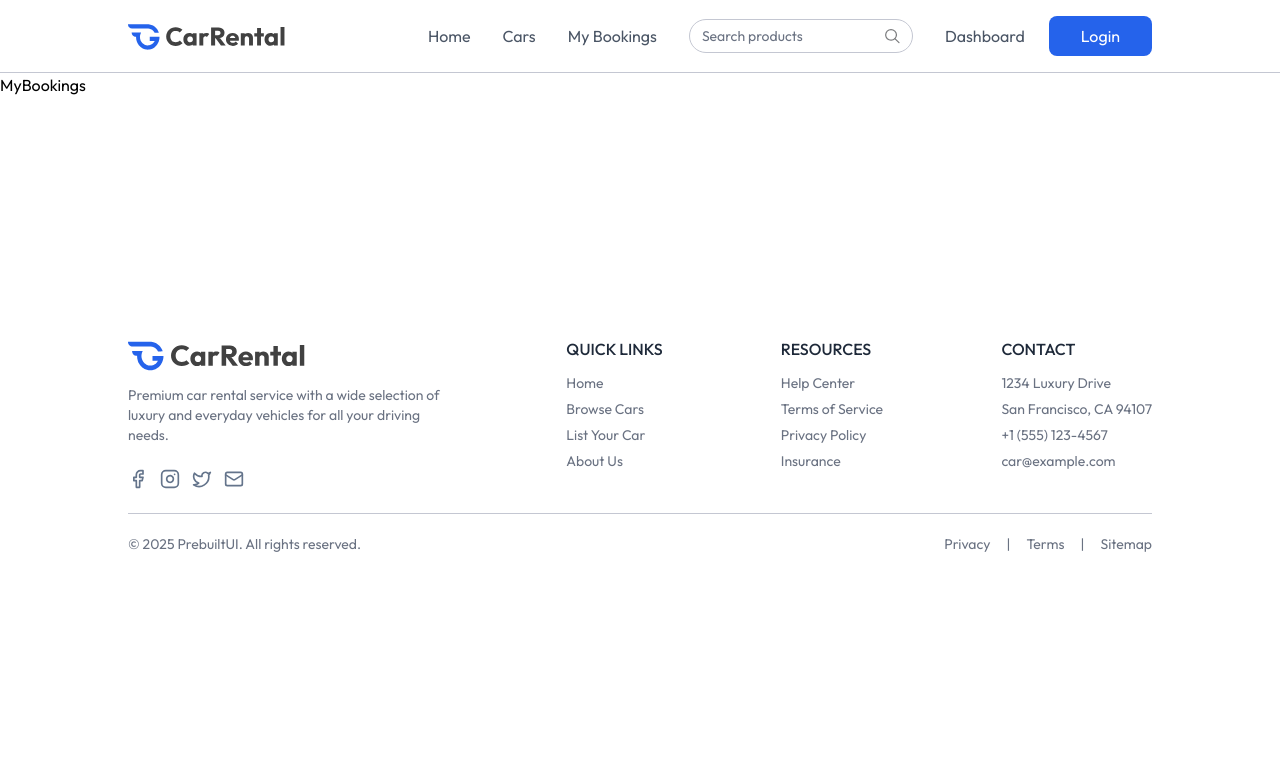
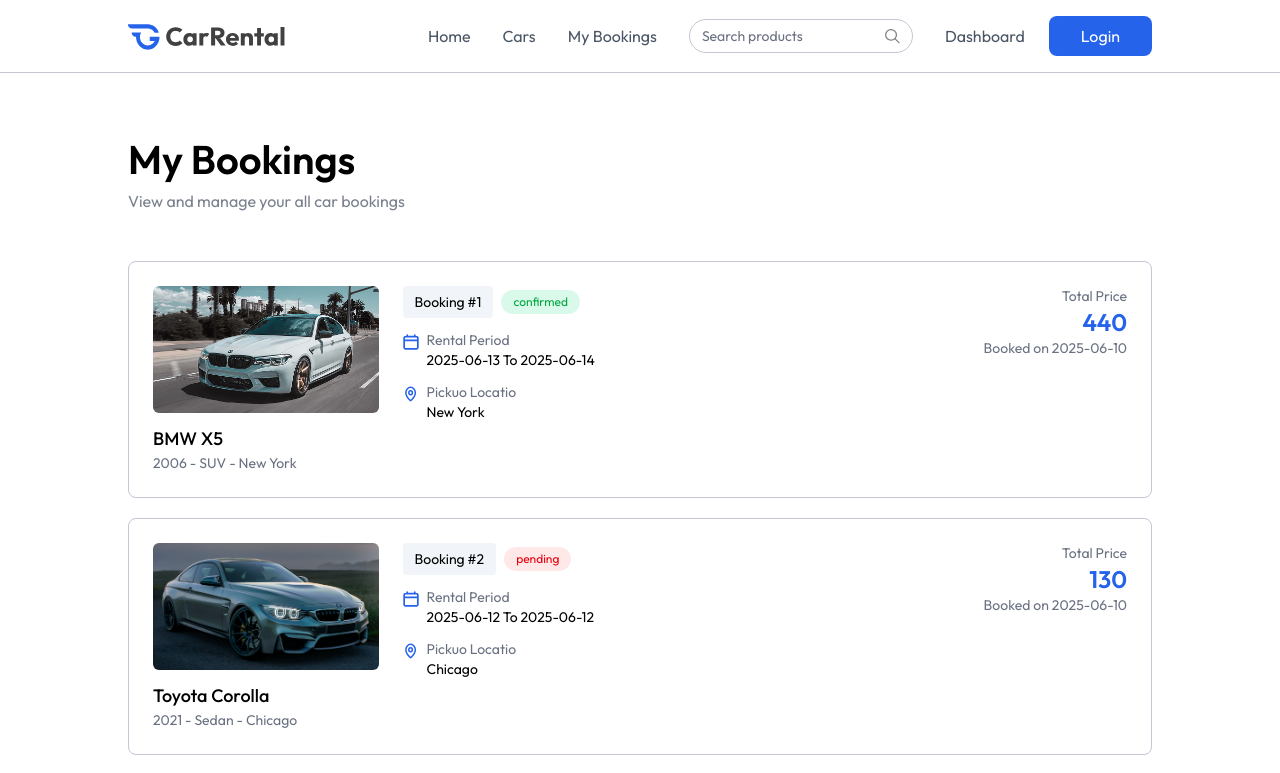
Before and after one commit to HarishKamuni/hrk_car_rental_booking_client, a React (Vite) app: page /my-bookings in a window 1280 px wide. Shown: the top 773 px of the page. Built offline with nearby package versions, Linux system fonts and the light colour scheme.

Commit message:
completed my booking page

```diff
--- a/src/pages/MyBookings.jsx
+++ b/src/pages/MyBookings.jsx
@@ -1,7 +1,108 @@
-import React from 'react';
+import React, { useEffect, useState } from 'react';
+import { assets, dummyMyBookingsData } from '../assets/assets';
+import Title from '../components/Title';
 
 const MyBookings = () => {
-  return <div>MyBookings</div>;
+  const [booking, setBooking] = useState([]);
+  const currency = import.meta.env.VITE_CURRENCY;
+  const fetchMyBooking = async () => {
+    setBooking(dummyMyBookingsData);
+  };
+  useEffect(() => {
+    fetchMyBooking();
+  }, []);
+  return (
+    <div className="px-6 md:px-16 lg:px-24 xl:px-32 2xl:px-48 mt-16 text-sm max-w-7xl">
+      <Title
+        title="My Bookings"
+        subTitle="View and manage your all car bookings"
+        align="left"
+      />
+
+      <div>
+        {booking.map((booking, index) => (
+          <div
+            key={booking._id}
+            className="grid grid-cols-1 md:grid-cols-4 gap-6 p-6 border border-borderColor rounded-lg mt-5 first:mt-12"
+          >
+            {/* car image + info */}
+            <div className="md:col-span-1">
+              <div className="rounded-md overflow-hidden mb-3">
+                <img
+                  src={booking.car.image}
+                  alt=""
+                  className="w-full h-auto aspect-video object-cover"
+                />
+              </div>
+              <p className="text-lg font-medium mt-2">
+                {booking.car.brand} {booking.car.model}
+              </p>
+              <p className="text-gray-500">
+                {booking.car.year} - {booking.car.category} -{' '}
+                {booking.car.location}
+              </p>
+            </div>
+
+            {/* Booking Info */}
+            <div className="md:col-span-2">
+              <div className="flex items-center gap-2">
+                <p className="px-3 py-1.5 bg-light rounded">
+                  Booking #{index + 1}
+                </p>
+                <p
+                  className={`px-3 py-1 text-xs rounded-full ${
+                    booking.status === 'confirmed'
+                      ? 'bg-green-400/15 text-green-600'
+                      : 'bg-red-400/15 text-red-600'
+                  }`}
+                >
+                  {booking.status}
+                </p>
+              </div>
+
+              <div className="flex items-start gap-2 mt-3">
+                <img
+                  src={assets.calendar_icon_colored}
+                  alt=""
+                  className="w-4 h-4 mt-1"
+                />
+                <div>
+                  <p className="text-gray-500">Rental Period</p>
+                  <p>
+                    {booking.pickupDate.split('T')[0]} To{' '}
+                    {booking.returnDate.split('T')[0]}
+                  </p>
+                </div>
+              </div>
+
+              <div className="flex items-start gap-2 mt-3">
+                <img
+                  src={assets.location_icon_colored}
+                  alt=""
+                  className="w-4 h-4 mt-1"
+                />
+                <div>
+                  <p className="text-gray-500">Pickuo Locatio</p>
+                  <p>{booking.car.location}</p>
+                </div>
+              </div>
+            </div>
+
+            {/* Price */}
+            <div className="md:col-span-1 flex flex-col justify-between gap-6">
+              <div className="text-sm text-gray-500 text-right">
+                <p>Total Price</p>
+                <h1 className="text-2xl font-semibold text-primery">
+                  {booking.price}
+                </h1>
+                <p>Booked on {booking.createdAt.split('T')[0]}</p>
+              </div>
+            </div>
+          </div>
+        ))}
+      </div>
+    </div>
+  );
 };
 
 export default MyBookings;
```
